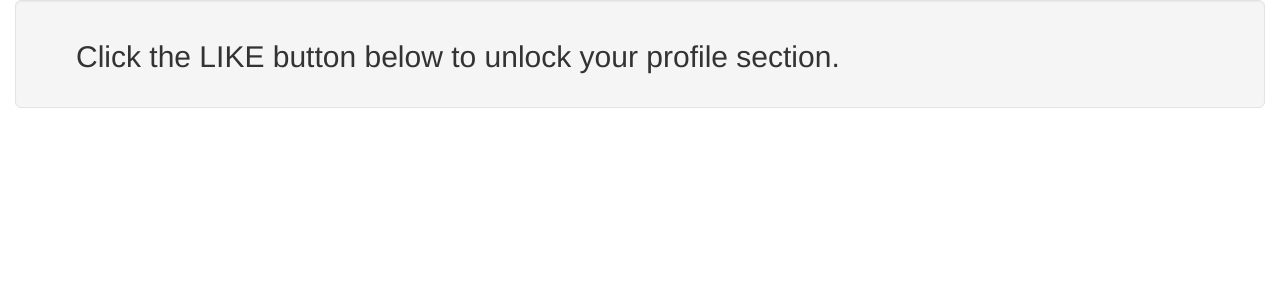
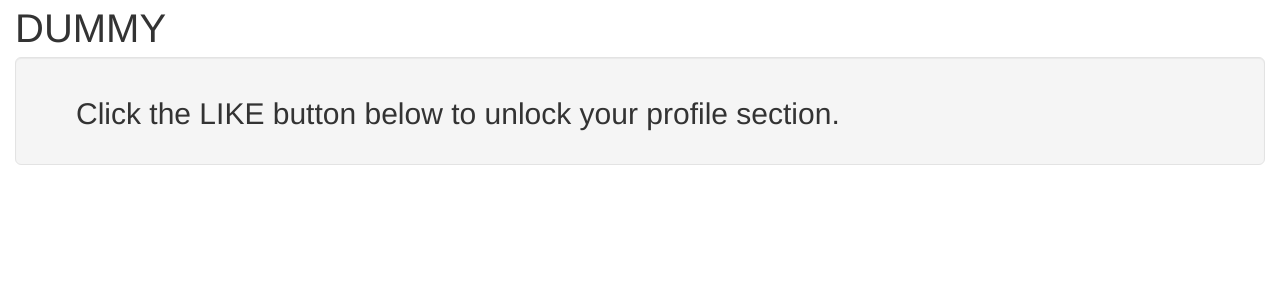
Before and after one commit to mayukh18/BlindChat, a Flask app: template templates/profile.html in a window 1280 px wide. Shown: the top 300 px of the page. Run offline with Flask 2, Linux system fonts and the light colour scheme; the template is opened without the code that fills it: most values are stand-ins (such as "Sample title", 1, 10 or a date in 2020); some libraries are stand-ins or nearby versions.

Commit message:
test profile

```diff
--- a/templates/profile.html
+++ b/templates/profile.html
@@ -21,6 +21,8 @@
 	$(document).ready(function(){
 	var liked = '{{ liked }}';
 	if (liked=='1'){
+		var z = document.getElementById('dummy');
+    	z.style.display = 'block';
 		var x = document.getElementById('xxx');
     	x.style.display = 'block';
     	var y = document.getElementById('unlock');
@@ -65,6 +67,7 @@ FB.Event.subscribe('edge.remove', function (response) {
 <div class="container-fluid">
 	<div class="row">
 		<div class="col-md-12">
+			<div id="dummy">DUMMY</div>
 			<div class="jumbotron well" id="unlock">
 				<h2>
 					Click the LIKE button below to unlock your profile section.
```
